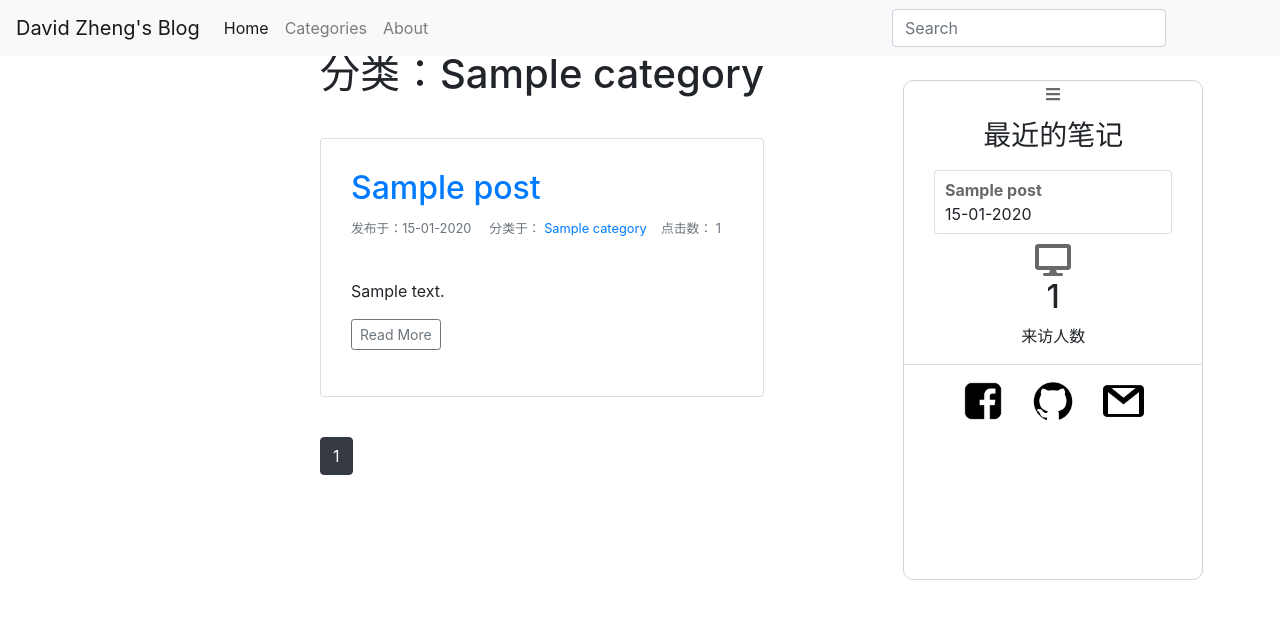
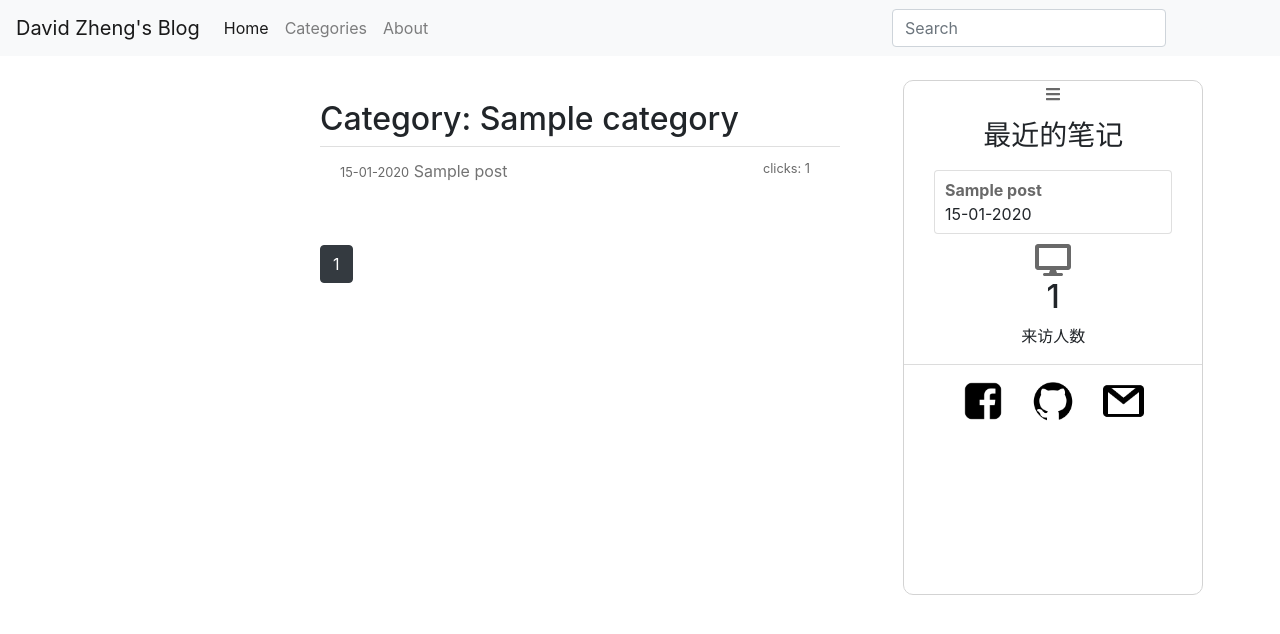
Before and after one commit to davidzheng048/flask_personal_blog, a Flask app: page /category/1 in a window 1280 px wide. Shown: the top 634 px of the page. Run offline with Flask 2, Linux system fonts and the light colour scheme; tables that the repository leaves empty hold one stand-in row (values such as "Sample post"); parts of the project's set-up code (start-up, migrations or seed data) failed here and were passed over; some libraries are stand-ins or nearby versions.

Commit message:
redesign the category part

```diff
--- a/flaskblog/static/main.css
+++ b/flaskblog/static/main.css
@@ -38,7 +38,7 @@ body {
   right: 6%;
   position: fixed;
   width: 300px;
-  height: 500px;
+  height: 515px;
   border: 1px solid #D3D3D3;
   border-radius: 10px;
   text-align: center;
@@ -100,7 +100,7 @@ body {
 .my-detail {
   border-top: 0.5px solid #DCDCDC;
   text-align: center;
-  padding: 15px 0 50px 0;
+  padding: 15px 0 15px 0;
 }
 
 table, td, th {
@@ -115,11 +115,16 @@ table {
 
 /* category page */
 .category-list {
-  margin-top: 50px;
+  margin: 50px 0 50px 0;
   width: 65vh;
+  border-top: none;
 }
 
 .category-list li a {
+  color: rgb(115, 115, 115);
+}
+
+.category-list li small {
   color: dimgrey;
 }
 
@@ -127,3 +132,8 @@ table {
   color: black;
   text-decoration: none;
 }
+
+.category-post-click{
+  position: absolute;
+  right: 30px;
+}
--- a/flaskblog/templates/categories/category.html
+++ b/flaskblog/templates/categories/category.html
@@ -22,17 +22,29 @@
   </div>
 
 <!---->
-<h1 class="mb-3">分类：{{ category.name }}</h1>
-{% if is_login %}
-    <small class="font-weight-bold">Post count: {{ posts.total }}</small><br>
-    <small class="font-weight-bold">Sequence: {{ category.sequence }}</small>
-    <div class="media-body">
 
-    <a class="btn btn-secondary btn-sm mt-1 mb-1" href="{{ url_for('categories.update_category', category_id=category.id) }}">Update</a>
-    <button type="button" class="btn btn-danger btn-sm m-1" data-toggle="modal" data-target="#deleteModal">Delete</button>
-    </div>
-{% endif %}
-    {{ display_articles(posts, category, categories_sorted_by_id, current_user) }}
+<div class="category-list">
+    <ul class="list-group list-group-flush">
+        <h2>Category: {{category.name}}</h2>
+        {% if is_login %}
+            <small>Post count: {{ posts.total }}  Sequence: {{ category.sequence }}</small>
+            <div class="media-body">
+                <a class="btn btn-secondary btn-sm mt-1 mb-1" href="{{ url_for('categories.update_category', category_id=category.id) }}">Update</a>
+                <button type="button" class="btn btn-danger btn-sm m-1" data-toggle="modal" data-target="#deleteModal">Delete</button>
+            </div>
+        {% endif %}
+
+        {% for post in posts.items %}
+        <li class="list-group-item">
+            <small>{{ post.date_posted.strftime('%d-%m-%Y') }}</small>
+                <a href="{{ url_for('posts.post', post_id=post.id) }}">{{ post.title }}</a>
+            <small class="category-post-click">clicks: {{ post.click_count }}</small>
+        </li>
+
+    {% endfor %}
+
+    </ul>
+</div>
     {% for page_num in posts.iter_pages(left_edge=1, right_edge=1, left_current=1, right_current=2) %}
         {% if page_num %}
             {% if posts.page == page_num %}
--- a/flaskblog/templates/layout.html
+++ b/flaskblog/templates/layout.html
@@ -5,7 +5,7 @@
     {% if title %}
         <title>{{ title }}</title>
     {% else %}
-         <title>没撒子技术含量的学习笔记</title>
+         <title>David Zheng's Blog</title>
     {% endif %}
 	<link rel="stylesheet" href="https://maxcdn.bootstrapcdn.com/bootstrap/4.0.0/css/bootstrap.min.css" integrity="sha384-Gn5384xqQ1aoWXA+058RXPxPg6fy4IWvTNh0E263XmFcJlSAwiGgFAW/dAiS6JXm" crossorigin="anonymous">
 	<link rel="stylesheet" href="https://cdnjs.cloudflare.com/ajax/libs/font-awesome/5.13.0/css/all.min.css">
@@ -36,7 +36,7 @@
                         <a class="nav-link" href="/">Home</a>
                     </li>
                     <li class="nav-item">
-                        <a class="nav-link" href="#">Categories</a>
+                        <a class="nav-link" href="{{ url_for('categories.category_list') }}">Categories</a>
                     </li>
                     <li class="nav-item">
                         <a class="nav-link" href="{{ url_for('main.about') }}">About</a>
@@ -57,41 +57,6 @@
             </div>
         </nav>
     </header>
-<!--    <div class="wrapper">-->
-<!--    <div id="keep-sidebar-space">-->
-<!--    </div>-->
-<!--    <nav id="sidebar" style="position:fixed; overflow: scroll;">-->
-<!--        <div class="sidebar-header">-->
-<!--            <img class="rounded-circle profile-img" width="100px" src="{{ url_for('static', filename='profile_pics/profile_pic.jpeg') }}"/>-->
-<!--        </div>-->
-<!--        <ul class="lisst-unstyled components">-->
-<!--            <li class="nav-bar-shadow">-->
-<!--                <a href="/">首页</a>-->
-<!--            </li>-->
-<!--            <li class="nav-bar-shadow">-->
-<!--                <a href="#categorySubmenu" data-toggle="collapse" aria-expanded="false" class="dropdown-toggle">文章类别</a>-->
-<!--            <ul class="collapse list-unstyled" id="categorySubmenu">-->
-<!--                {% if current_user.is_authenticated %}-->
-<!--                    <li class="nav-bar-shadow">-->
-<!--                        <a href="{{ url_for('categories.new_category') }}">+ 新类别</a>-->
-<!--                    </li>-->
-<!--                {% endif %}-->
-<!--                {% for category in categories_sorted_by_sequence %}-->
-<!--                    <li class="nav-bar-shadow">-->
-<!--                        <a href="{{ url_for('categories.category', category_id=category.id) }}">{{ category.name }}</a>-->
-<!--                    </li>-->
-<!--                {% endfor %}-->
-<!--            </ul>-->
-<!--        </li>-->
-<!--        <li class="nav-bar-shadow">-->
-<!--            <a href="{{ url_for('main.about') }}">关于</a>-->
-<!--        </li>-->
-<!--        <li class="nav-bar-shadow">-->
-<!--            <a href="{{ url_for('main.future_feature') }}">待完成功能</a>-->
-<!--        </li>-->
-<!--    </ul>-->
-<!--    </nav>-->
-
 
     <div class="content">
         <div class="messages">
```
